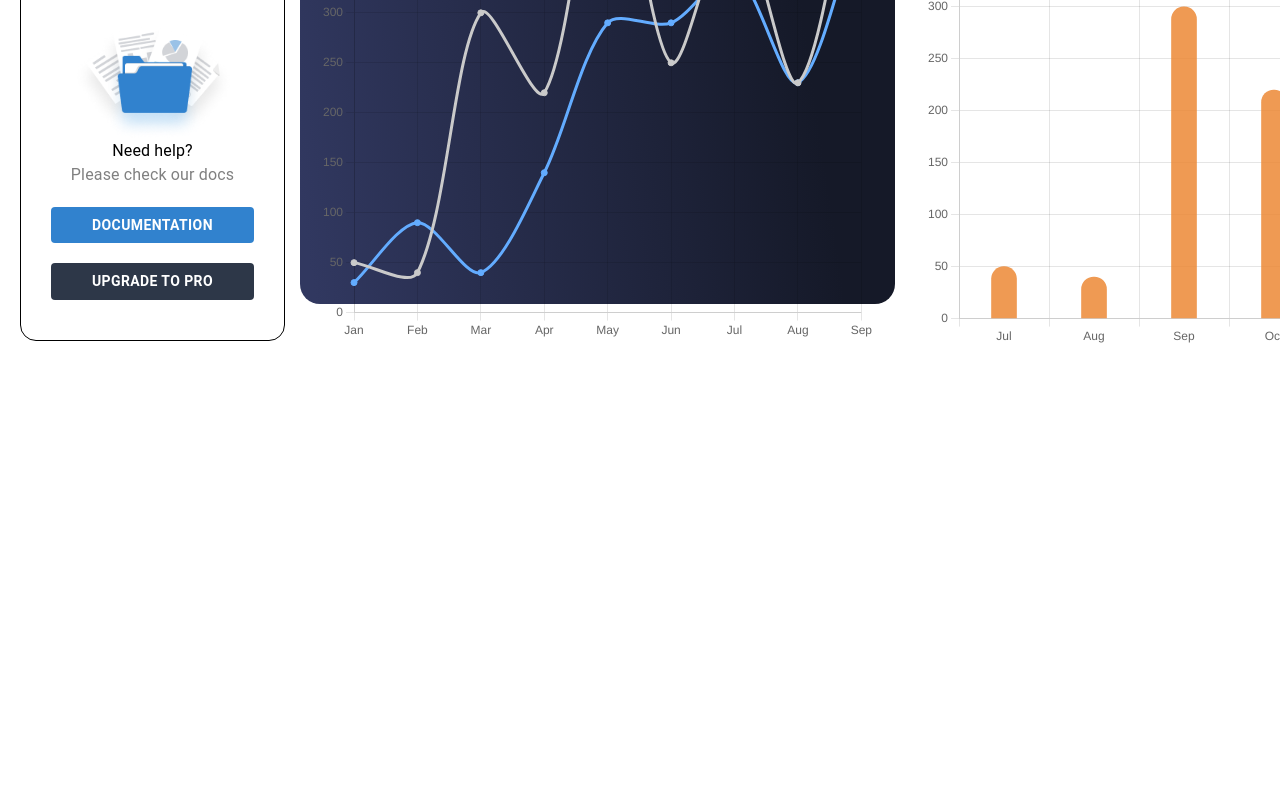
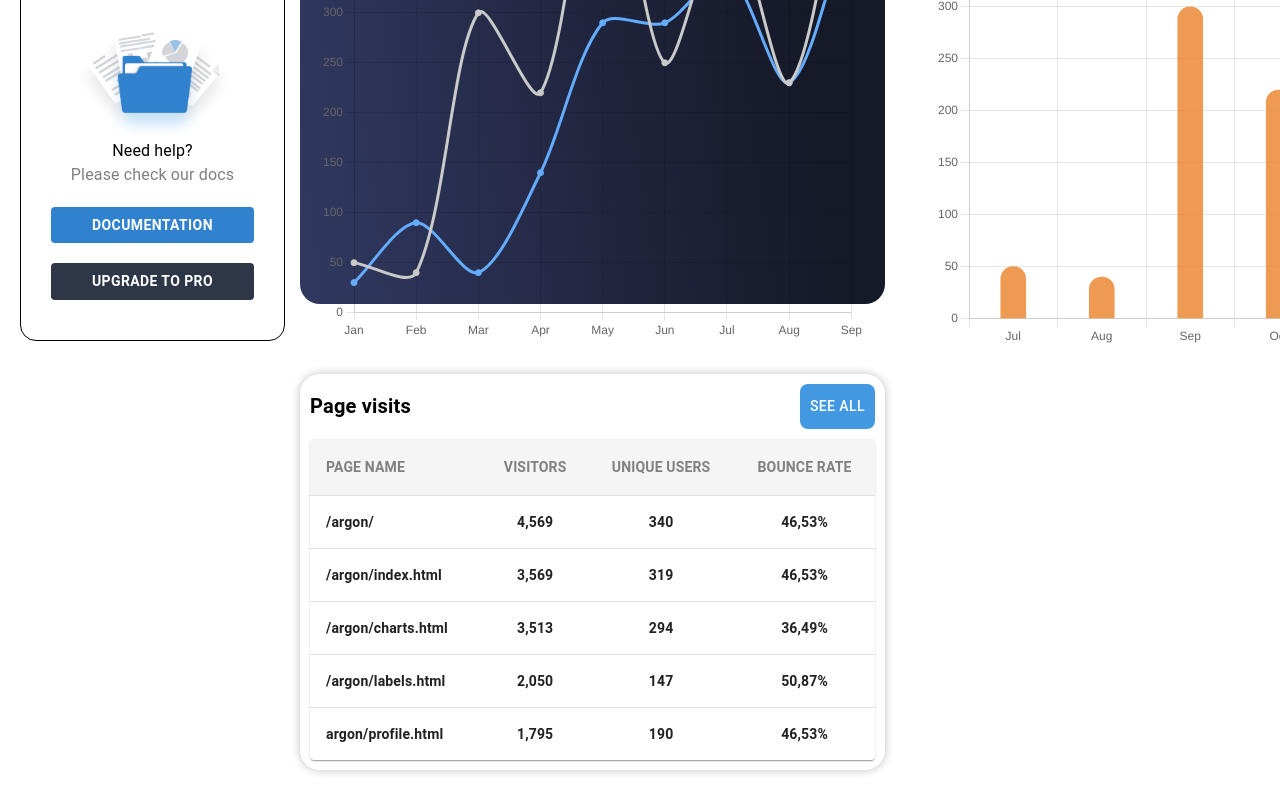
Before and after one commit to fahimehsd/react-dashboard, a Next.js app: page / in a window 1280 px wide. Shown: the part 543-1343 px from the top of the page. Before the commit the page ends 1101 px from the top, so only its background shows below. Built offline with nearby package versions, Linux system fonts and the light colour scheme.

Commit message:
page visits

```diff
--- a/app/page.tsx
+++ b/app/page.tsx
@@ -7,23 +7,33 @@ import Box from "@mui/material/Box";
 import React, { useState } from "react";
 import SalesOverview from "@/components/SalesOverview";
 import TotalOrders from "@/components/TotalOrders";
+import PageVisits from "@/components/PageVisits";
 
 const page = () => {
   return (
     <Box sx={{ paddingInline: "15px", width: "100%" }}>
       <Header name="Dashboard" />
       <Cards />
+      <Box display={"flex"} width={"100%"} gap={"40px"} mt={"20px"}>
         <Box
           sx={{
-          width: "100%",
-          display: "flex",
-          marginTop: "20px",
+            width: "60%",
             gap: "20px",
             height: "100%"
           }}
         >
           <SalesOverview />
+          <PageVisits />
+        </Box>
+        <Box
+          sx={{
+            width: "60%",
+            gap: "20px",
+            height: "100%"
+          }}
+        >
           <TotalOrders />
+        </Box>
       </Box>
     </Box>
   );
--- /dev/null
+++ b/components/PageVisits.tsx
@@ -0,0 +1,121 @@
+import {
+  Box,
+  Button,
+  Paper,
+  Table,
+  TableBody,
+  TableCell,
+  TableContainer,
+  TableHead,
+  TableRow,
+  Typography
+} from "@mui/material";
+import React from "react";
+
+function createData(
+  name: string,
+  visitors: string,
+  unique: number,
+  bounce: string
+) {
+  return { name, visitors, unique, bounce };
+}
+
+const rows = [
+  createData("/argon/", "4,569", 340, "46,53%"),
+  createData("/argon/index.html", "3,569", 319, "46,53%"),
+  createData("/argon/charts.html", "3,513", 294, "36,49%"),
+  createData("/argon/labels.html", "2,050", 147, "50,87%"),
+  createData("argon/profile.html", "1,795", 190, "46,53%")
+];
+
+const PageVisits = () => {
+  return (
+    <Box
+      sx={{
+        bgcolor: "white",
+        boxShadow: "0 0 10px 0 silver",
+        borderRadius: "20px",
+        padding: "10px"
+      }}
+    >
+      <Box
+        mb={"10px"}
+        display={"flex"}
+        justifyContent={"space-between"}
+        alignItems={"center"}
+      >
+        <Typography fontSize={"20px"} fontWeight={"bolder"}>
+          Page visits
+        </Typography>
+        <Button
+          sx={{
+            bgcolor: "#4299e1",
+            color: "white",
+            padding: "10px",
+            borderRadius: "8px"
+          }}
+        >
+          SEE ALL
+        </Button>
+      </Box>
+
+      <TableContainer component={Paper}>
+        <Table sx={{ width: "100%" }} aria-label="simple table">
+          <TableHead sx={{ bgcolor: "whitesmoke" }}>
+            <TableRow>
+              <TableCell sx={{ color: "gray", fontWeight: "bolder" }}>
+                PAGE NAME
+              </TableCell>
+              <TableCell
+                align="center"
+                sx={{ color: "gray", fontWeight: "bolder" }}
+              >
+                VISITORS
+              </TableCell>
+              <TableCell
+                sx={{ color: "gray", fontWeight: "bolder" }}
+                align="center"
+              >
+                UNIQUE USERS
+              </TableCell>
+              <TableCell
+                sx={{ color: "gray", fontWeight: "bolder" }}
+                align="center"
+              >
+                BOUNCE RATE
+              </TableCell>
+            </TableRow>
+          </TableHead>
+          <TableBody>
+            {rows.map((row) => (
+              <TableRow
+                key={row.name}
+                sx={{ "&:last-child td, &:last-child th": { border: 0 } }}
+              >
+                <TableCell
+                  sx={{ fontWeight: "bolder" }}
+                  component="th"
+                  scope="row"
+                >
+                  {row.name}
+                </TableCell>
+                <TableCell sx={{ fontWeight: "bolder" }} align="center">
+                  {row.visitors}
+                </TableCell>
+                <TableCell sx={{ fontWeight: "bolder" }} align="center">
+                  {row.unique}
+                </TableCell>
+                <TableCell sx={{ fontWeight: "bolder" }} align="center">
+                  {row.bounce}
+                </TableCell>
+              </TableRow>
+            ))}
+          </TableBody>
+        </Table>
+      </TableContainer>
+    </Box>
+  );
+};
+
+export default PageVisits;
--- a/components/SalesOverview.tsx
+++ b/components/SalesOverview.tsx
@@ -32,7 +32,7 @@ const SalesOverview = () => {
         height: "600px",
         borderRadius: "20px",
         padding: "20px",
-        width: "50%"
+        marginBottom: "70px"
       }}
     >
       <Typography fontWeight={"bolder"} mb={"10px"} color={"white"}>
--- a/components/TotalOrders.tsx
+++ b/components/TotalOrders.tsx
@@ -22,8 +22,8 @@ const TotalOrders = () => {
         bgcolor: "white",
         borderRadius: "20px",
         padding: "10px",
-        width: "50%",
-        height: "600px"
+        height: "600px",
+        marginBottom: "70px"
       }}
     >
       <Typography color={"gray"} fontSize={"15px"} fontWeight={"bold"}>
```
Lines whose indentation alone changed are shown as unchanged.
